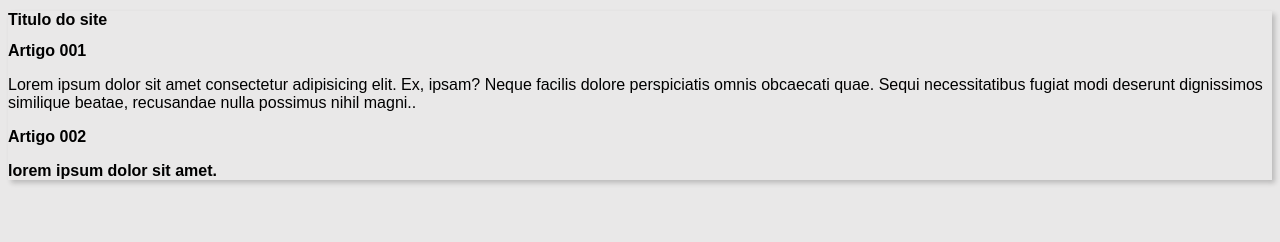
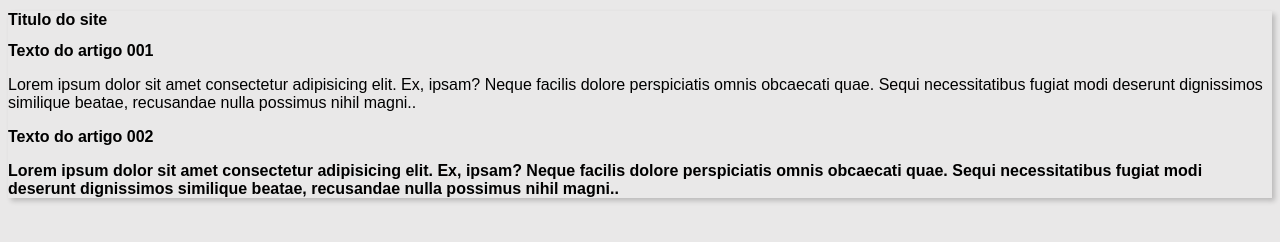
Before and after one commit to GiulianoML/study-project, a plain HTML site: page index.html in a window 1280 px wide. Drawn offline with Linux system fonts and the light colour scheme.

Commit message:
Add text

```diff
--- a/index.html
+++ b/index.html
@@ -12,12 +12,14 @@
             <h1>Titulo do site</h1>
         </header>
         <article>
-            <h2>Artigo 001</h2>
+            <h2>Texto do artigo 001</h2>
             <p>Lorem ipsum dolor sit amet consectetur adipisicing elit. Ex, ipsam? Neque facilis dolore perspiciatis omnis obcaecati quae. Sequi necessitatibus fugiat modi deserunt dignissimos similique beatae, recusandae nulla possimus nihil magni..</p>
         </article>
         <article>
-            <h2> Artigo 002
-                <p> lorem ipsum dolor sit amet.</p>
+            <h2> Texto do artigo 002
+                <p>
+                    Lorem ipsum dolor sit amet consectetur adipisicing elit. Ex, ipsam? Neque facilis dolore perspiciatis omnis obcaecati quae. Sequi necessitatibus fugiat modi deserunt dignissimos similique beatae, recusandae nulla possimus nihil magni..
+                </p>
             </h2>
         </article>
     </main>
```
